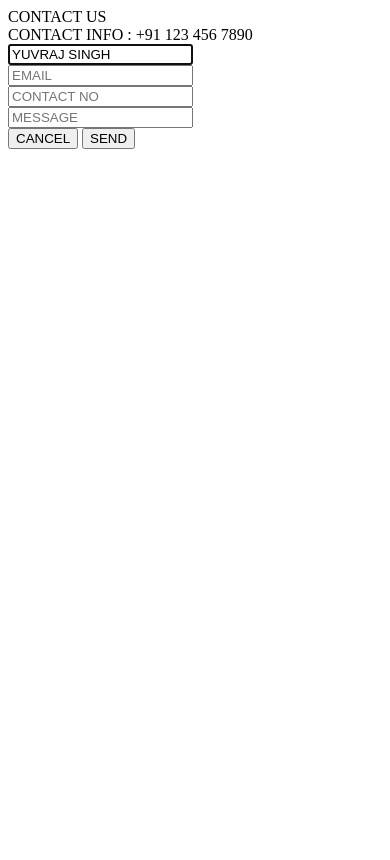
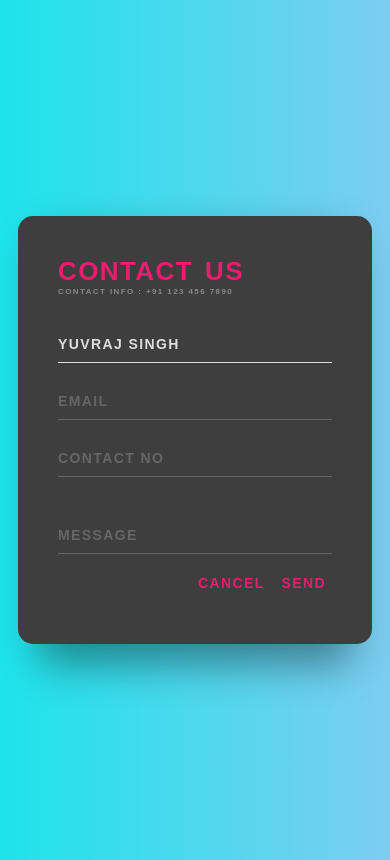
Before and after one commit to vinaywa/Personal-finance-project, a plain HTML site: page contactUsPage.html in a window 390 px wide. Drawn offline with Linux system fonts and the light colour scheme.

Commit message:
Added CSS for the contact us page

```diff
--- a/contactUsPage.html
+++ b/contactUsPage.html
@@ -1,5 +1,239 @@
 <html>
     <head>
+      <style>
+        *, *:before, *:after {
+    box-sizing: border-box;
+    -webkit-font-smoothing: antialiased;
+    -moz-osx-font-smoothing: grayscale;
+  }
+
+  body {
+    background: linear-gradient(to right, #1de3ea 0%, #7dcdf1 100%);
+    font-size: 12px;
+  }
+
+  body, button, input {
+    font-family: 'Montserrat', sans-serif;
+    font-weight: 700;
+    letter-spacing: 1.4px;
+  }
+
+  .background {
+    display: flex;
+    min-height: 100vh;
+  }
+
+  .container {
+    flex: 0 1 700px;
+    margin: auto;
+    padding: 10px;
+  }
+
+  .screen {
+    position: relative;
+    background: #3e3e3e;
+    border-radius: 15px;
+  }
+
+  .screen:after {
+    content: '';
+    display: block;
+    position: absolute;
+    top: 0;
+    left: 20px;
+    right: 20px;
+    bottom: 0;
+    border-radius: 15px;
+    box-shadow: 0 20px 40px rgba(0, 0, 0, .4);
+    z-index: -1;
+  }
+
+  .screen-header {
+    display: flex;
+    align-items: center;
+    padding: 10px 20px;
+    background: #4d4d4f;
+    border-top-left-radius: 15px;
+    border-top-right-radius: 15px;
+  }
+
+  .screen-header-left {
+    margin-right: auto;
+  }
+
+  .screen-header-button {
+    display: inline-block;
+    width: 8px;
+    height: 8px;
+    margin-right: 3px;
+    border-radius: 8px;
+    background: white;
+  }
+
+  .screen-header-button.close {
+    background: #ed1c6f;
+  }
+
+  .screen-header-button.maximize {
+    background: #e8e925;
+  }
+
+  .screen-header-button.minimize {
+    background: #74c54f;
+  }
+
+  .screen-header-right {
+    display: flex;
+  }
+
+  .screen-header-ellipsis {
+    width: 3px;
+    height: 3px;
+    margin-left: 2px;
+    border-radius: 8px;
+    background: #999;
+  }
+
+  .screen-body {
+    display: flex;
+  }
+
+  .screen-body-item {
+    flex: 1;
+    padding: 50px;
+  }
+
+  .screen-body-item.left {
+    display: flex;
+    flex-direction: column;
+  }
+
+  .app-title {
+    display: flex;
+    flex-direction: column;
+    position: relative;
+    color: #ea1d6f;
+    font-size: 26px;
+  }
+
+  .app-title:after {
+    content: '';
+    display: block;
+    position: absolute;
+    left: 0;
+    bottom: -10px;
+    width: 25px;
+    height: 4px;
+    background: #ea1d6f;
+  }
+
+  .app-contact {
+    margin-top: auto;
+    font-size: 8px;
+    color: #888;
+  }
+
+  .app-form-group {
+    margin-bottom: 20px;
+  }
+
+  .app-form-group.message {
+    margin-top: 40px;
+  }
+
+  .app-form-group.buttons {
+    margin-bottom: 0;
+    text-align: right;
+  }
+
+  .app-form-control {
+    width: 100%;
+    padding: 10px 0;
+    background: none;
+    border: none;
+    border-bottom: 1px solid #666;
+    color: #ddd;
+    font-size: 14px;
+    /* text-transform: uppercase; */
+    outline: none;
+    transition: border-color .2s;
+  }
+
+  .app-form-control::placeholder {
+    color: #666;
+  }
+
+  .app-form-control:focus {
+    border-bottom-color: #ddd;
+  }
+
+  .app-form-button {
+    background: none;
+    border: none;
+    color: #ea1d6f;
+    font-size: 14px;
+    cursor: pointer;
+    outline: none;
+  }
+
+  .app-form-button:hover {
+    color: #b9134f;
+  }
+
+  /* .credits {
+    display: flex;
+    justify-content: center;
+    align-items: center;
+    margin-top: 20px;
+    color: #ffa4bd;
+    font-family: 'Roboto Condensed', sans-serif;
+    font-size: 16px;
+    font-weight: normal;
+  }
+
+  .credits-link {
+    display: flex;
+    align-items: center;
+    color: #fff;
+    font-weight: bold;
+    text-decoration: none;
+  } */
+
+
+
+  @media screen and (max-width: 520px) {
+    .screen-body {
+      flex-direction: column;
+    }
+
+    .screen-body-item.left {
+      margin-bottom: 30px;
+    }
+
+    .app-title {
+      flex-direction: row;
+    }
+
+    .app-title span {
+      margin-right: 12px;
+    }
+
+    .app-title:after {
+      display: none;
+    }
+  }
+
+  @media screen and (max-width: 600px) {
+    .screen-body {
+      padding: 40px;
+    }
+
+    .screen-body-item {
+      padding: 0;
+    }
+  }
+
+      </style>
         <script>
             function cancelForm() {
               alert("Form canceled");
```
